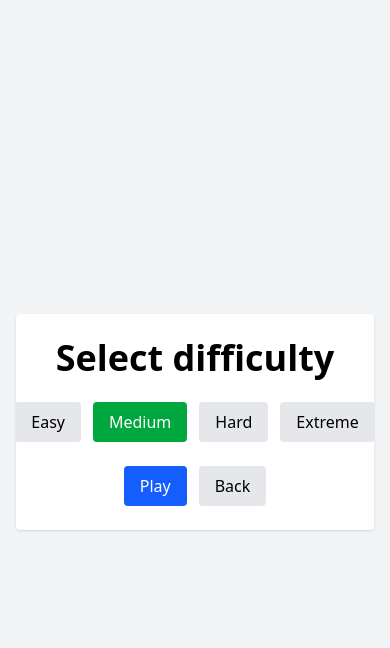
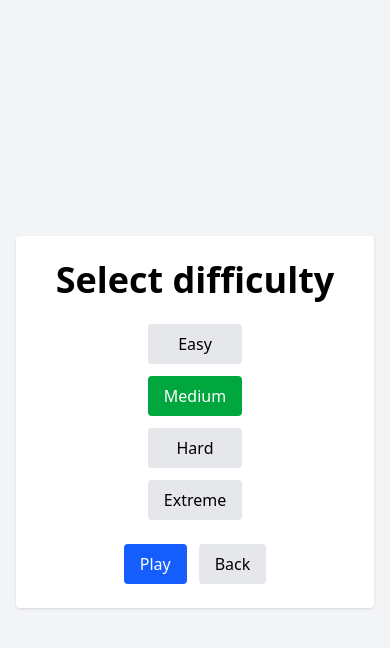
Before and after one commit to muytlouyt/games, a React (Vite) app: page / in a window 390 px wide. Both pictures are taken after a click on the button "Start". Shown: the top 648 px of the page. Built offline with nearby package versions, Linux system fonts and the light colour scheme.

Commit message:
Minor responsiveness

```diff
--- a/src/App.jsx
+++ b/src/App.jsx
@@ -299,7 +299,7 @@ export default function Sudoku() {
         {screen === 'choose' && (
           <div className="bg-white p-6 rounded shadow">
             <h2 className="text-4xl text-center font-semibold mb-6">Select difficulty</h2>
-            <div className="flex justify-center gap-3 mb-6">
+            <div className="flex flex-col md:flex-row flex-wrap content-center justify-center gap-3 mb-6">
               {['Easy','Medium','Hard','Extreme'].map(d => (
                 <button key={d} className={`px-4 py-2 rounded cursor-pointer ${difficulty===d? 'bg-green-600 text-white' : 'bg-gray-200'}`} onClick={() => setDifficulty(d)}>{d}</button>
               ))}
```
